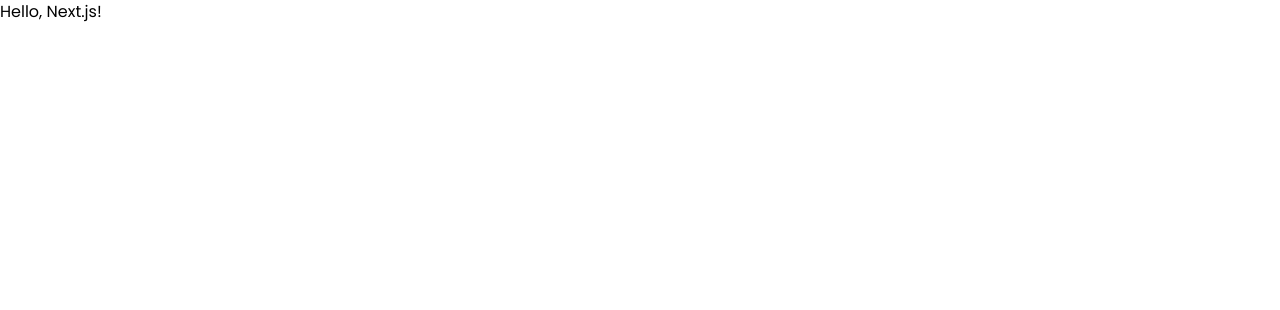
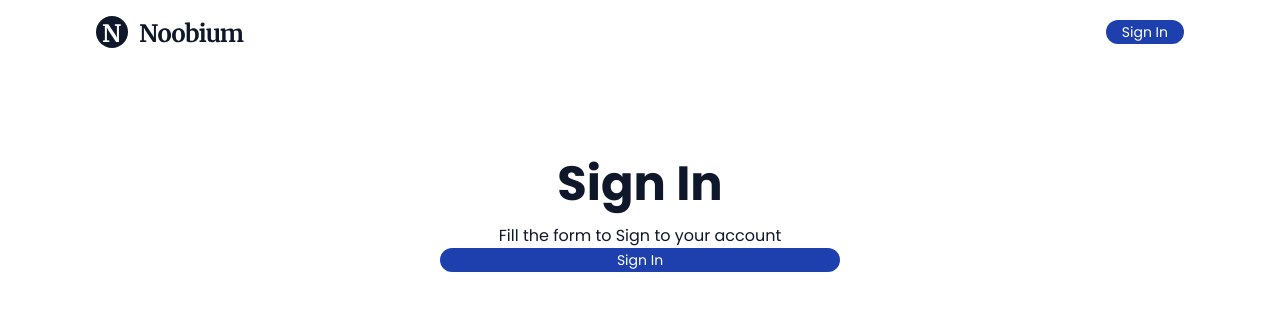
Before and after one commit to rusdy21/belajar-nextjs, a Next.js app: page /signin in a window 1280 px wide. Shown: the top 310 px of the page. Built offline with nearby package versions, Linux system fonts and the light colour scheme.

Commit message:
Sign in 1st

```diff
--- a/package.json
+++ b/package.json
@@ -14,6 +14,7 @@
     "@types/node": "20.1.1",
     "@types/react": "18.2.6",
     "@types/react-dom": "18.2.4",
+    "classnames": "^2.3.2",
     "eslint": "8.40.0",
     "eslint-config-next": "13.4.1",
     "next": "13.4.1",
--- /dev/null
+++ b/src/app/Button.tsx
@@ -0,0 +1,16 @@
+import classNames from "classnames";
+
+type Props = JSX.IntrinsicElements["button"]&{
+  size?: "normal"  | "large";
+  isFullWidth?:boolean;
+};
+
+const Button: React.FC<Props> = ({size = "normal", isFullWidth = "false",...rest})=>{
+  return <button className={classNames("bg-blue-800 text-sm font-sans text-white px-4 rounded-full",{
+    "h-6":size === 'normal',
+    "h-10":size === 'large',
+    "w-full": isFullWidth,
+  })}{...rest}/>
+};
+
+export default Button;
--- /dev/null
+++ b/src/app/NavBar.tsx
@@ -0,0 +1,16 @@
+import Button from "./Button";
+import Link from "next/link";
+type Props = {};
+
+const NavBar: React.FC<Props> = ()=>{
+  return (
+    <header className="h-16 border-b-slate-400 flex items-center justify-between px-24">
+        <img src="images/noobium_logo.svg"/>
+        <Link href="signin">
+        <Button>Sign In</Button>
+       </Link>
+    </header>
+  );
+};
+
+export default NavBar;
--- a/src/app/globals.css
+++ b/src/app/globals.css
@@ -2,7 +2,7 @@
 @tailwind components;
 @tailwind utilities;
 
-:root {
+/*:root {
   --foreground-rgb: 0, 0, 0;
   --background-start-rgb: 214, 219, 220;
   --background-end-rgb: 255, 255, 255;
@@ -25,3 +25,13 @@
     )
     rgb(var(--background-start-rgb));
 }*/
+sign-in {
+  background-color: bg-blue-800;
+  font-size: text-sm;
+  font-family: sans-serif;
+  color: rgb(255 255 255);
+  padding-left: 1rem; /* 16px */
+  padding-right: 1rem; /* 16px */
+  height: 1.5rem;
+  border-radius: 9999px;
+}
--- a/src/app/signin/page.tsx
+++ b/src/app/signin/page.tsx
@@ -1,3 +1,19 @@
+import Button from "../Button";
+import Navbar from "../NavBar";
+import Head from "next/head";
+
 export default function Page() {
-   return <h1>Hello, Next.js!</h1>;
- }
+  return (
+    <div>
+      <Head>
+        <title>Sign-In | Noobium</title>
+      </Head>
+      <Navbar />
+      <div className="w-[400px] mx-auto py-24">
+         <h1 className="font-sans text-slate-900 font-bold text-5xl text-center mb-4">Sign In</h1>
+         <p className="font-sans text-slate-900 text-center">Fill the form to Sign to your account</p>
+         <Button isFullWidth>Sign In</Button>
+      </div>
+    </div>
+  );
+}
```
Also changed, not shown: public/images/noobium_logo.svg (added), 1 other file (tests, documents, lock files or other folders).
